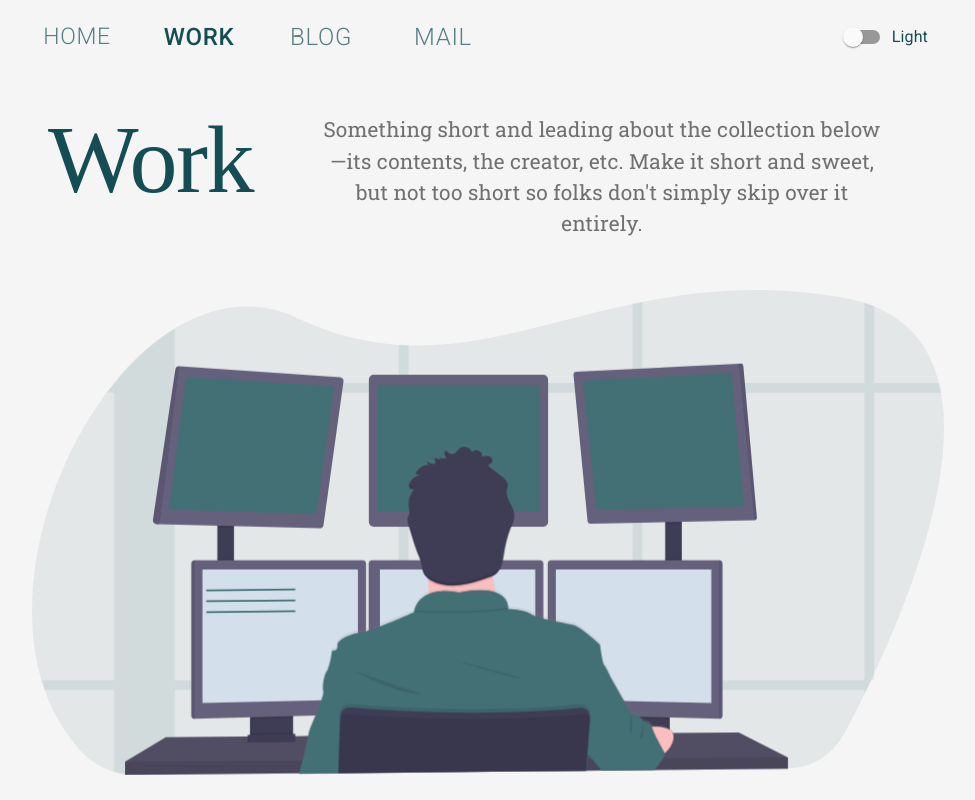
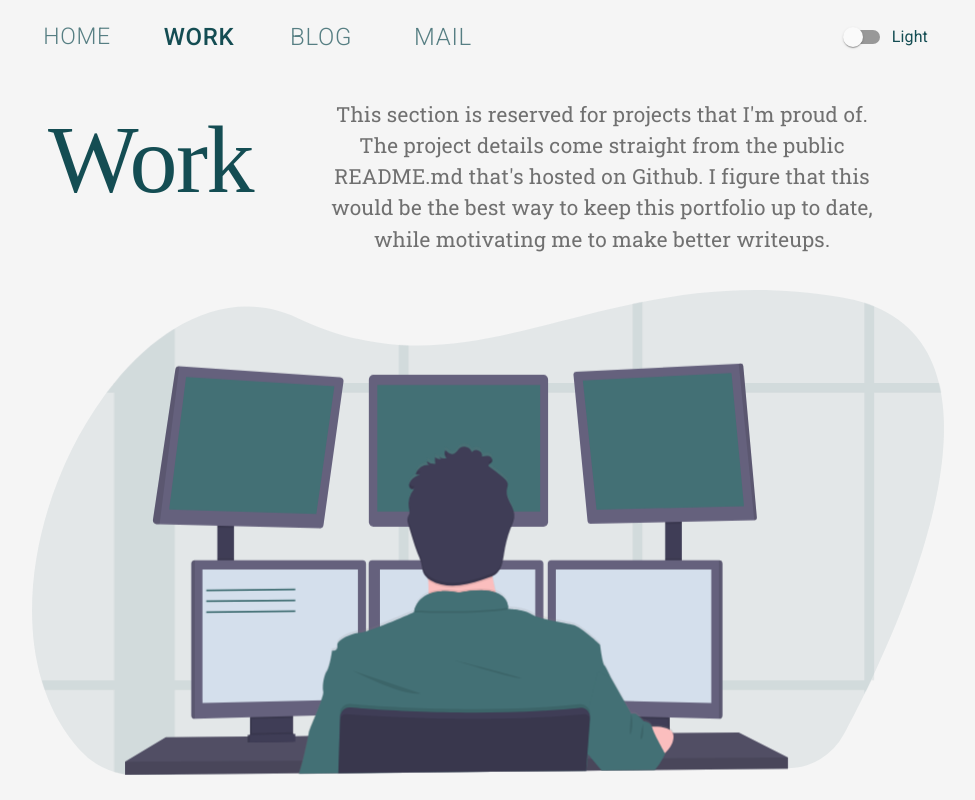
Before and after one commit to stevendelro/Portfolio, a Next.js app: page /work in a window 1280 px wide. Shown: the top 800 px of the page, without its empty margins (152-1127 px from the left). Built offline with nearby package versions, Linux system fonts and the light colour scheme; a web font is replaced by a local one.

Commit message:
fixed clipping issue. rewrite page intros.

```diff
--- a/components/PageIntro.js
+++ b/components/PageIntro.js
@@ -16,7 +16,7 @@ const useStyles = makeStyles(theme => ({
     paddingBottom: theme.spacing(3),
   },
   PageIntro__title: {
-    width: 'fit-content',
+    flexGrow: 1,
     padding: theme.spacing(2),
     [theme.breakpoints.only('sm')]: {
       padding: theme.spacing(2, 0, 0, 0),
@@ -59,7 +59,7 @@ export default function PageIntro({ title, paragraph }) {
           direction={isSmallScreen ? 'column' : 'row'}
           justify='center'
           alignItems='center'>
-          <Grid item xs={12} sm={4} md={3}>
+          <Grid item xs={12} sm={5} md={3}>
             <Typography
               className={classes.PageIntro__title}
               component='h1'
@@ -69,7 +69,7 @@ export default function PageIntro({ title, paragraph }) {
               {title}
             </Typography>
           </Grid>
-          <Grid item xs={12} sm={8} md={9}>
+          <Grid item xs={12} sm={7} md={9}>
             <Typography
               className={classes.PageIntro__paragraph}
               component='p'
--- a/components/work/ProjectDetailsPage/Header.js
+++ b/components/work/ProjectDetailsPage/Header.js
@@ -12,6 +12,7 @@ const useStyles = makeStyles(theme => ({
     margin: theme.spacing(4, 0),
   },
   title: {
+    width: '100%',
     marginTop: theme.spacing(2),
     fontWeight: 500,
     [theme.breakpoints.up(1380)]: {
@@ -23,8 +24,11 @@ const useStyles = makeStyles(theme => ({
     [theme.breakpoints.only('md')]: {
       fontSize: theme.typography.pxToRem(100),
     },
-    [theme.breakpoints.only('sm')]: {
+    [theme.breakpoints.between(700, 960)]: {
       fontSize: theme.typography.pxToRem(80),
+    },
+    [theme.breakpoints.between(600, 700)]: {
+      fontSize: theme.typography.pxToRem(69),
     },
     [theme.breakpoints.down('xs')]: {
       fontSize: theme.typography.pxToRem(60),
--- a/pages/work/index.js
+++ b/pages/work/index.js
@@ -36,9 +36,10 @@ const useStyles = makeStyles(theme => ({
  **********************************/
 
 const workPageIntro = `
-Something short and leading about the collection
-below—its contents, the creator, etc. Make it short and sweet, but not too
-short so folks don't simply skip over it entirely.
+This section is reserved for projects that I'm proud of. The project
+details come straight from the public README.md that's hosted on
+Github. I figure that this would be the best way to keep this portfolio
+up to date, while motivating me to make better writeups.
 `
 
 /*
```
Also changed, not shown: pages/blog/index.js (+5 -3 lines).
